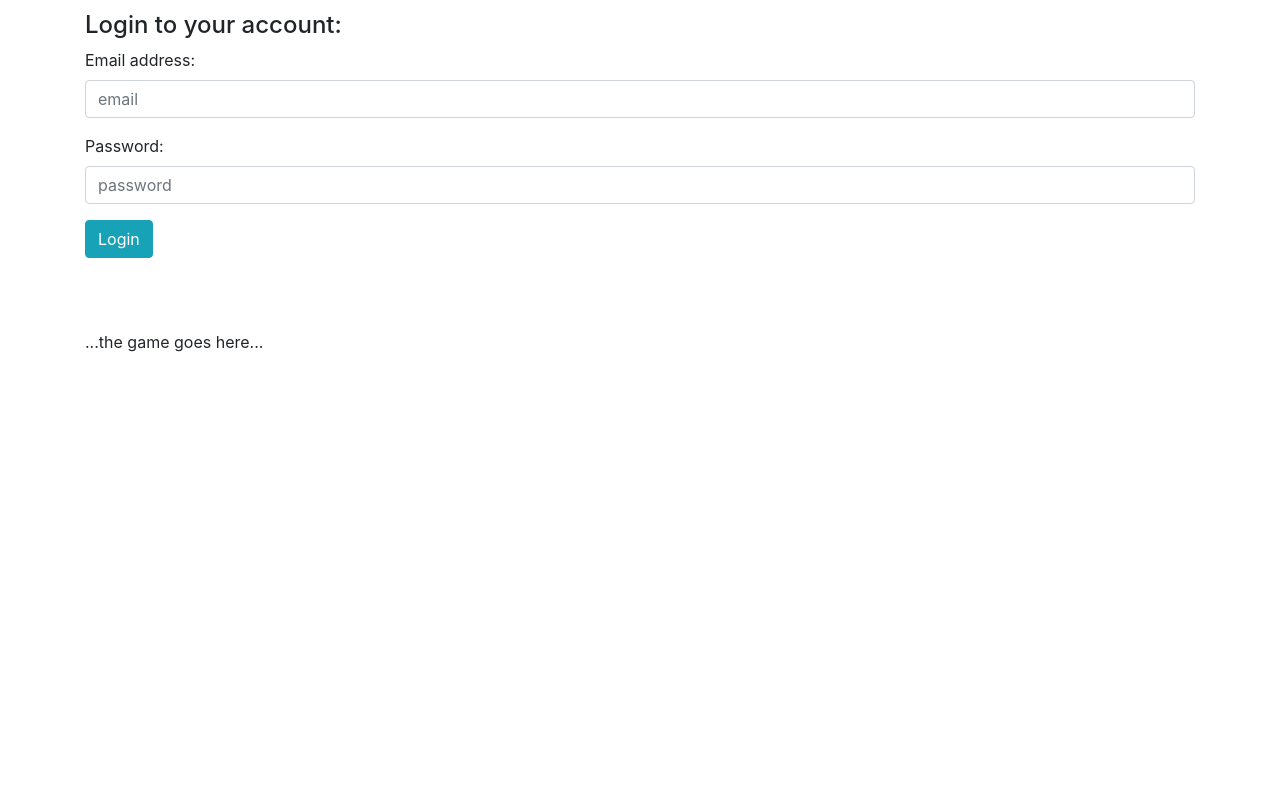
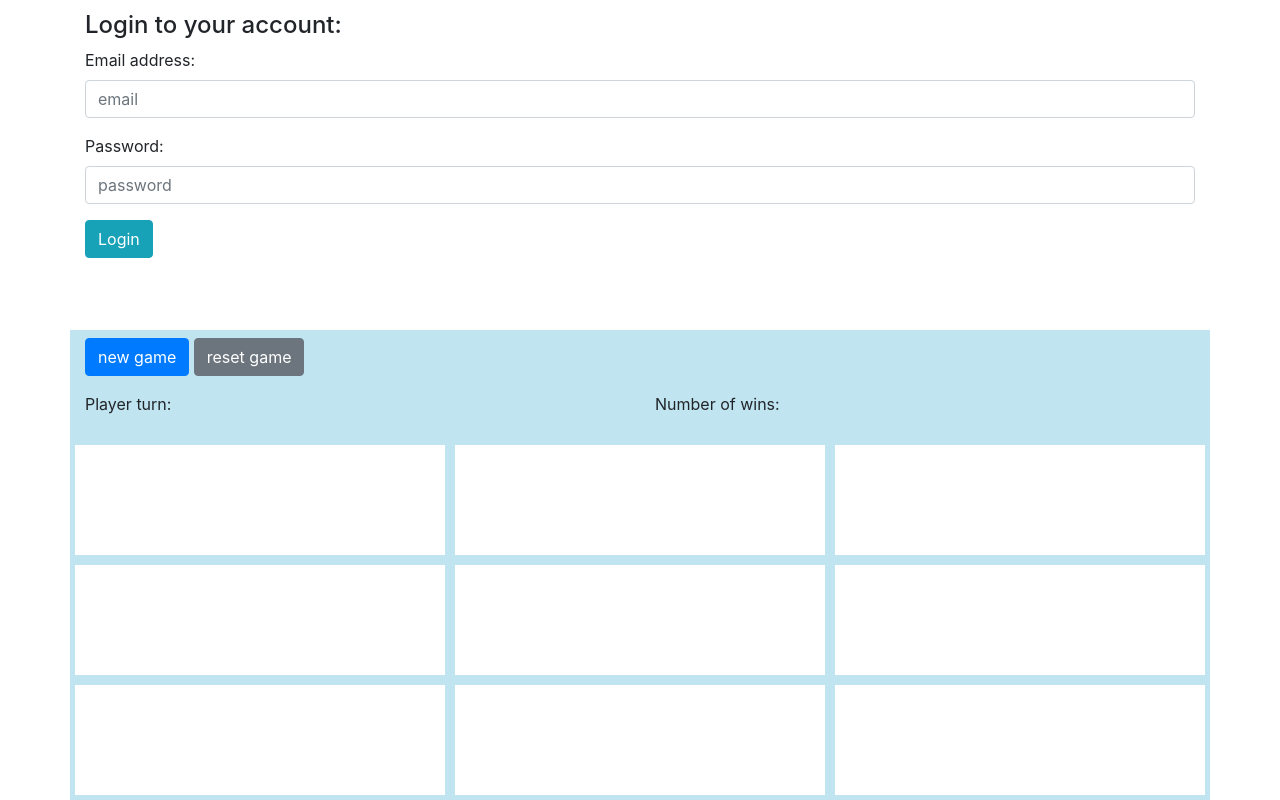
Before and after one commit to lenilunderman/tic-tac-toe-client, a website built with webpack: page index.html in a window 1280 px wide. Shown: the part 394-1194 px from the top of the page. Before the commit the page ends 800 px from the top, so only its background shows below. Built offline with nearby package versions, Linux system fonts and the light colour scheme.

Commit message:
Board Game HTML Part with no Javascript Functionalitty.

```diff
--- a/assets/scripts/app.js
+++ b/assets/scripts/app.js
@@ -2,6 +2,7 @@
 
 // all the requires goes here.
 const authEvents = require('./auth/events')
+const gameEvents = require('./game/events')
 
 $(() => {
   // js event handlers
@@ -24,4 +25,8 @@ $(() => {
   $('#sign-out').on('submit', authEvents.onSignOut)
 
 
+  //? *** Game events *** ?//
+
+
+
 })
--- /dev/null
+++ b/assets/scripts/game/events.js
@@ -0,0 +1,5 @@
+
+
+module.exports = {
+
+}
--- a/assets/styles/index.scss
+++ b/assets/styles/index.scss
@@ -1 +1,29 @@
 @import '~bootstrap/scss/bootstrap';
+
+.game-board{
+    background-color: rgb(192, 229, 241);
+
+    .square{
+        display: flex;
+        height: 120px;
+        background-color: white;
+        border: 5px solid rgb(192, 229, 241);
+        justify-content: center;
+        align-items: center;
+    }
+
+    .classX{
+        font-size: 30px;
+        color: red;
+        background-image: url('theClose.png');
+        background-repeat: no-repeat;
+    }
+
+    .classO{
+        font-size: 30px;
+        color: black;
+        background-image: url('dot32.png');
+        background-repeat: no-repeat;
+        width: 70%;
+    }
+}
--- a/index.html
+++ b/index.html
@@ -87,8 +87,33 @@
   </div>
 
   <!-- Game board container -->
-  <div class="container">
-    ...the game goes here...
+  <div class="container game-board" id="game-board">
+    <div class="game-controls py-2">
+      <button type="submit" class="btn btn-primary" id="new-game">new game</button>
+      <button type="submit" class="btn btn-secondary" id="reset-game">reset game</button>
+      <div class="row py-3">
+        <div class="col-6" id="player-turn">Player turn:</div>
+        <div class="col-6" id="number-wins">Number of wins:</div>
+      </div>
+    </div>
+
+
+    <div class="row">
+      <div class="col-4 square" name="cells[{}]"></div>
+      <div class="col-4 square" name="cells[{}]"></div>
+      <div class="col-4 square" name="cells[{}]"></div>
+    </div>
+    <div class="row">
+      <div class="col-4 square" name="cells[{}]"></div>
+      <div class="col-4 square" name="cells[{}]"></div>
+      <div class="col-4 square" name="cells[{}]"></div>
+    </div>
+    <div class="row">
+      <div class="col-4 square" name="cells[{}]"></div>
+      <div class="col-4 square" name="cells[{}]"></div>
+      <div class="col-4 square" name="cells[{}]"></div>
+    </div>
+
   </div>
   <!-- end game board container-->
 
```
Also changed, not shown: assets/scripts/game/api.js (added), assets/scripts/game/ui.js (added), dot32.png (added), theClose.png (added).
